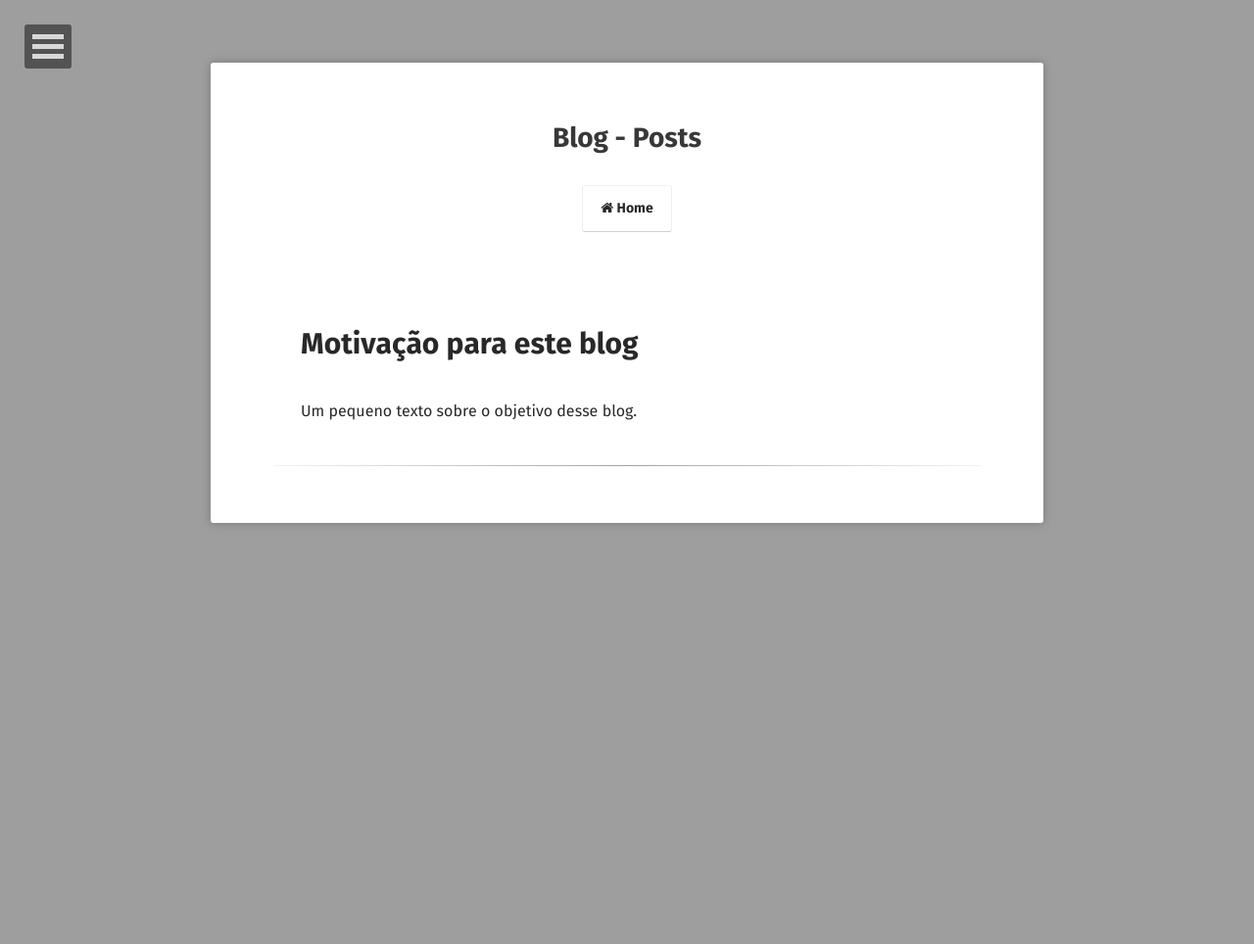
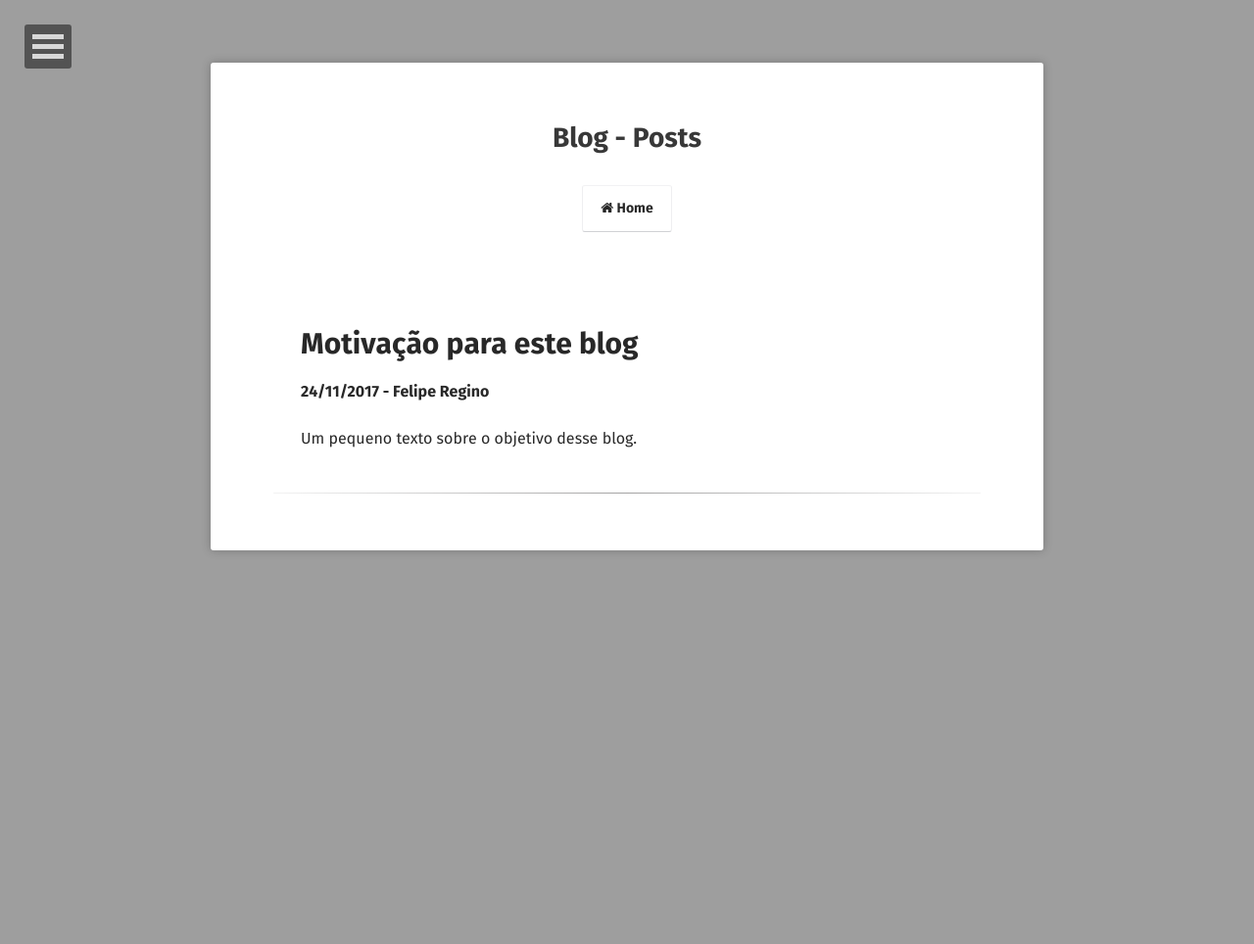
Before and after one commit to FelipeRegino/feliperegino.github.io, a Jekyll site: the page built from posts/index.md, in a window 1280 px wide. Shown: the whole page at 98% size. Built offline with Jekyll 4.4.1, drawn with Linux system fonts in a browser that asks for light colours; some web fonts are replaced.

Commit message:
modifica layout

```diff
--- a/_layouts/post-list.html
+++ b/_layouts/post-list.html
@@ -27,7 +27,8 @@ layout: compress
                     <ul>
                         <li>
                             <a href="{{ site.url }}{{ post.url }}">
-                              <h2 class="zoombtn">{{ post.title }}</h2>
+                              <h2 class="zoombtn" style="margin-bottom: 0px;">{{ post.title }}</h2>
+                              <small>{{ post.date | date: '%d/%m/%Y' }} - {{post.author}}</small>
                               <p>{{ post.excerpt }}</p>
                             </a>
                         </li>
--- a/_posts/2017-11-24-motivacao-do-blog.md
+++ b/_posts/2017-11-24-motivacao-do-blog.md
@@ -1,7 +1,8 @@
 ---
 layout: post
 title: "Motivação para este blog"
-date: 2017-11-24
+date: 24/11/2017
+author: Felipe Regino
 excerpt: "Um pequeno texto sobre o objetivo desse blog."
 tags: [first, motivation, blog, problems]
 feature: https://i.imgur.com/jGoCxRz.jpg
```
Also changed, not shown: 10 other files.
